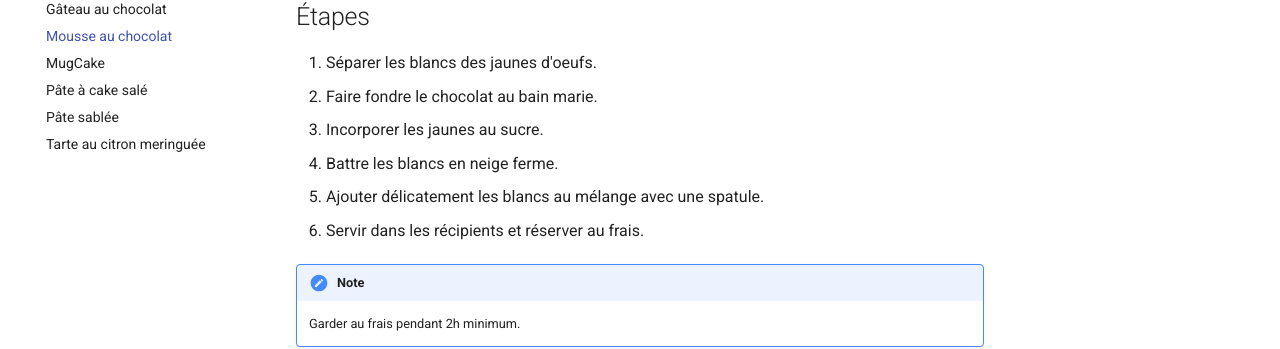
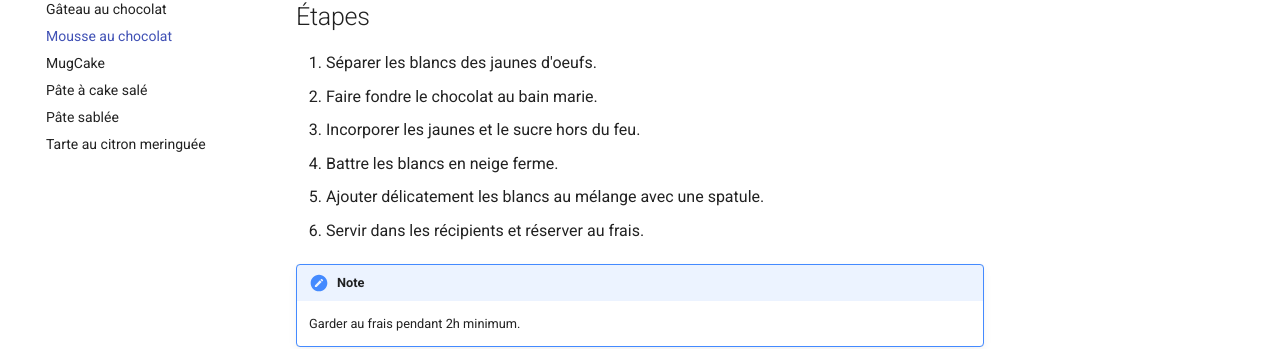
Before and after one commit to Log1k-png/recipes, an MkDocs documentation site: the page built from docs/mousse_au_chocolat.md, in a window 1280 px wide. Shown: the part 398-747 px from the top of the page. Built offline with MkDocs 1.6.1 and Material for MkDocs 9.7.7, drawn with Linux system fonts in a browser that asks for light colours.

Commit message:
Update mousse_au_chocolat.md

```diff
--- a/docs/mousse_au_chocolat.md
+++ b/docs/mousse_au_chocolat.md
@@ -11,7 +11,7 @@
 
 1. Séparer les blancs des jaunes d'oeufs.
 1. Faire fondre le chocolat au bain marie.
-1. Incorporer les jaunes au sucre.
+1. Incorporer les jaunes et le sucre hors du feu.
 1. Battre les blancs en neige ferme.
 1. Ajouter délicatement les blancs au mélange avec une spatule.
 1. Servir dans les récipients et réserver au frais.
```
